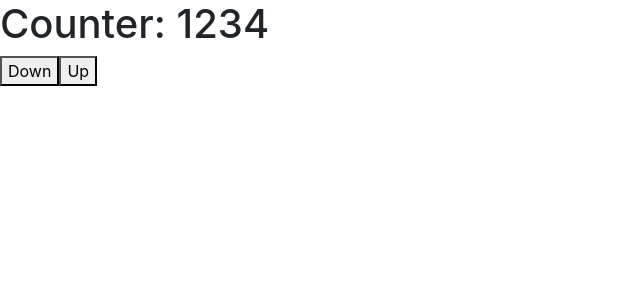
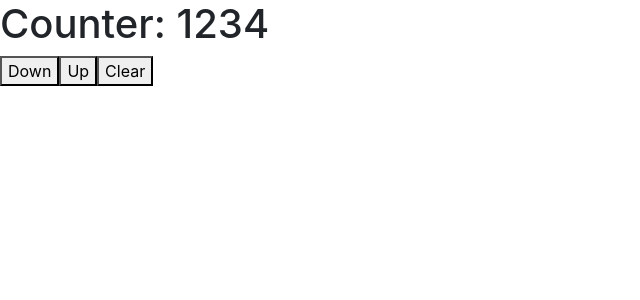
Before and after one commit to leorafink/CS5610-WebDev-sp21-client-react, a React (Create React App) app: page / in a window 1280 px wide. Shown: the top 300 px of the page, without its empty margins (0-640 px from the left). Built offline with nearby package versions, Linux system fonts and the light colour scheme.

Commit message:
reducer folder

```diff
--- /dev/null
+++ b/src/components/counter/redux-state/counter-clear.js
@@ -0,0 +1,13 @@
+import React from 'react';
+import {connect} from "react-redux"
+
+const CounterClear = ({clearTheCounter}) =>
+    <button onClick={clearTheCounter}>Clear</button>
+
+const stpm = (state) => {}
+
+const dtpm = (dispatch) => ({
+    clearTheCounter: () => dispatch({type: "CLEAR"})
+})
+
+export default connect(stpm, dtpm)(CounterClear)
--- a/src/components/counter/redux-state/counter-redux.js
+++ b/src/components/counter/redux-state/counter-redux.js
@@ -4,25 +4,9 @@ import CounterDown from "./counter-down";
 import CounterUp from "./counter-up";
 import {createStore} from "redux";
 import {Provider} from "react-redux";
+import CounterClear from "./counter-clear";
+import reducer from "./reducers/count-reducer";
 
-const initialState = {
-    count: 1234
-}
-
-const reducer = (prevState = initialState, action ) => {
-    switch (action.type) {
-        case "UP":
-            return {
-                count: prevState.count + 1
-            }
-        case "DOWN":
-            return {
-                count: prevState.count - 1
-            }
-        default:
-            return prevState
-    }
-}
 
 const store = createStore(reducer)
 
@@ -34,6 +18,7 @@ export default class CounterRedux extends React.Component {
                 <CounterDisplay/>
                 <CounterDown/>
                 <CounterUp/>
+                <CounterClear/>
             </div>
             </Provider>
         )
--- /dev/null
+++ b/src/components/counter/redux-state/reducers/count-reducer.js
@@ -0,0 +1,24 @@
+const initialState = {
+    count: 1234
+}
+
+const reducer = (prevState = initialState, action ) => {
+    switch (action.type) {
+        case "CLEAR":
+            return {
+                count: 0
+            }
+        case "UP":
+            return {
+                count: prevState.count + 1
+            }
+        case "DOWN":
+            return {
+                count: prevState.count - 1
+            }
+        default:
+            return prevState
+    }
+}
+
+export default reducer
```
